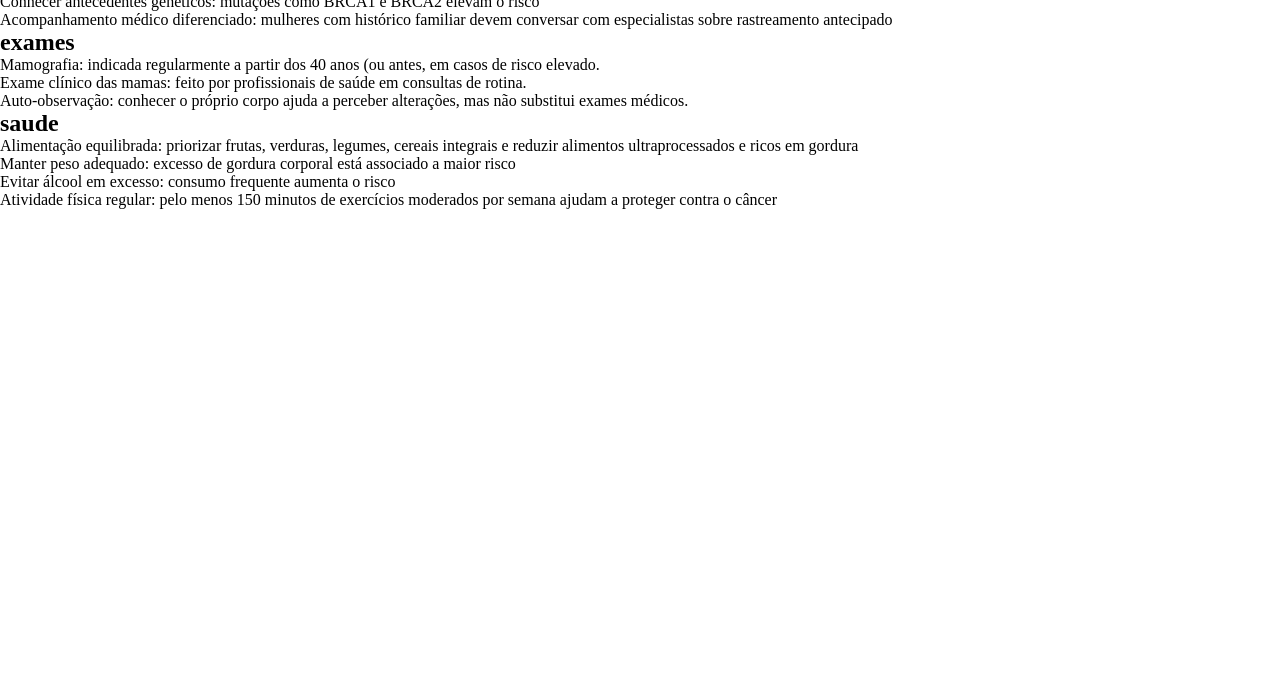
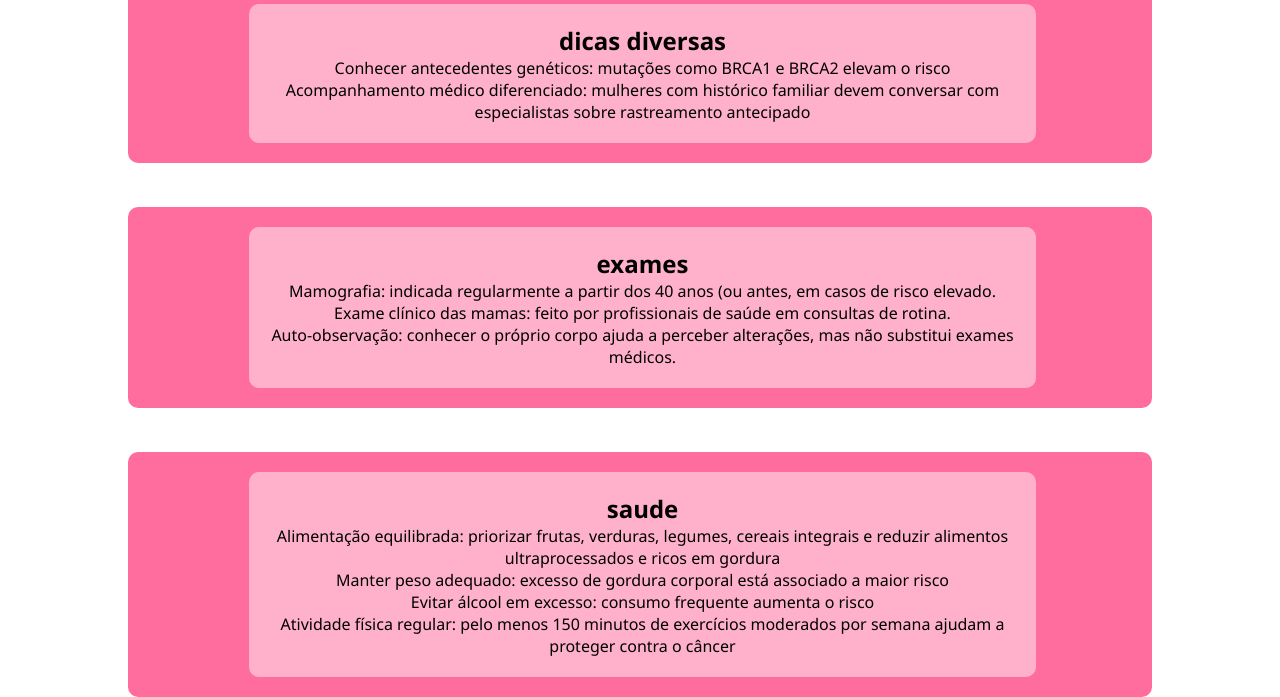
Before and after one commit to miguelHenrique390/outubro_rosa, a plain HTML site: page paginas/cuide.html in a window 1280 px wide. Shown: the part 229-926 px from the top of the page. Before the commit the page ends 800 px from the top, so only its background shows below. Drawn offline with Linux system fonts and the light colour scheme.

Commit message:
css do arquivo cuide-se
adicionei um estilo ao arquivo cuide-se

```diff
--- a/assets/css/pages.css
+++ b/assets/css/pages.css
@@ -2,6 +2,11 @@
     margin: 0;
     padding: 0;
     box-sizing: border-box;
+    font-family: "Segoe UI", Arial, sans-serif;
+}
+
+body {
+    text-align: center;
 }
 
 header {
@@ -25,3 +30,44 @@ header p {
     font-size: 1.1rem;
     font-weight: 300;
 }
+
+section {
+    display: flex;
+    align-items: center;
+    flex-direction: column;
+}
+
+.fora {
+    background-color: #ff6d9e;
+    width: 80%;
+    border-radius: 10px;
+    padding: 20px;
+    display: flex;
+    align-items: center;
+    justify-content: center;
+    flex-direction: column;
+
+}
+
+.dentro {
+    background-color: #ffb1cb;
+    display: flex;
+    align-items: center;
+    justify-content: center;
+    flex-direction: column;
+    width: 80%;
+    border-radius: 10px;
+    padding: 20px;
+    margin-left: 5px;
+
+
+}
+
+h1 {
+    text-align: center;
+}
+
+
+ul {
+    list-style-type: none;
+}
--- a/paginas/cuide.html
+++ b/paginas/cuide.html
@@ -16,30 +16,38 @@
         <p>tempo de conscientização do câncer de mama</p>
     </header>
     <h1>Dicas de cuidado contra o cancer de mama</h1>
+    <section>
 
-    <div>
+
+        <div class="fora">
+
+        <div class="dentro">
             <h2>dicas diversas</h2>
             <ul>
                 <li>Conhecer antecedentes genéticos: mutações como BRCA1 e BRCA2 elevam o risco</li>
-            <li>Acompanhamento médico diferenciado: mulheres com histórico familiar devem conversar com especialistas
+                <li>Acompanhamento médico diferenciado: mulheres com histórico familiar devem conversar com
+                    especialistas
                     sobre rastreamento antecipado</li>
             </ul>
         </div>
-
-
-    <div>
+    </div>
+    <br><br>
+    <div class="fora">
+        <div class="dentro">
             <h2>exames</h2>
             <ul>
                 <li>Mamografia: indicada regularmente a partir dos 40 anos (ou antes, em casos de risco elevado.</li>
                 <li>Exame clínico das mamas: feito por profissionais de saúde em consultas de rotina.</li>
-            <li>Auto-observação: conhecer o próprio corpo ajuda a perceber alterações, mas não substitui exames médicos.
+                <li>Auto-observação: conhecer o próprio corpo ajuda a perceber alterações, mas não substitui exames
+                    médicos.
                 </li>
             </ul>
         </div>
+    </div>
 
-
-
-    <div>
+    <br><br>
+    <div class="fora">
+    <div class="dentro">
         <h2>saude</h2>
         <ul>
             <li> Alimentação equilibrada: priorizar frutas, verduras, legumes, cereais integrais e reduzir alimentos
@@ -50,6 +58,9 @@
                 contra o câncer</li>
         </ul>
     </div>
+    </div>
+</section>
+
 </body>
 
 </html>
```
Lines whose indentation alone changed are shown as unchanged.
